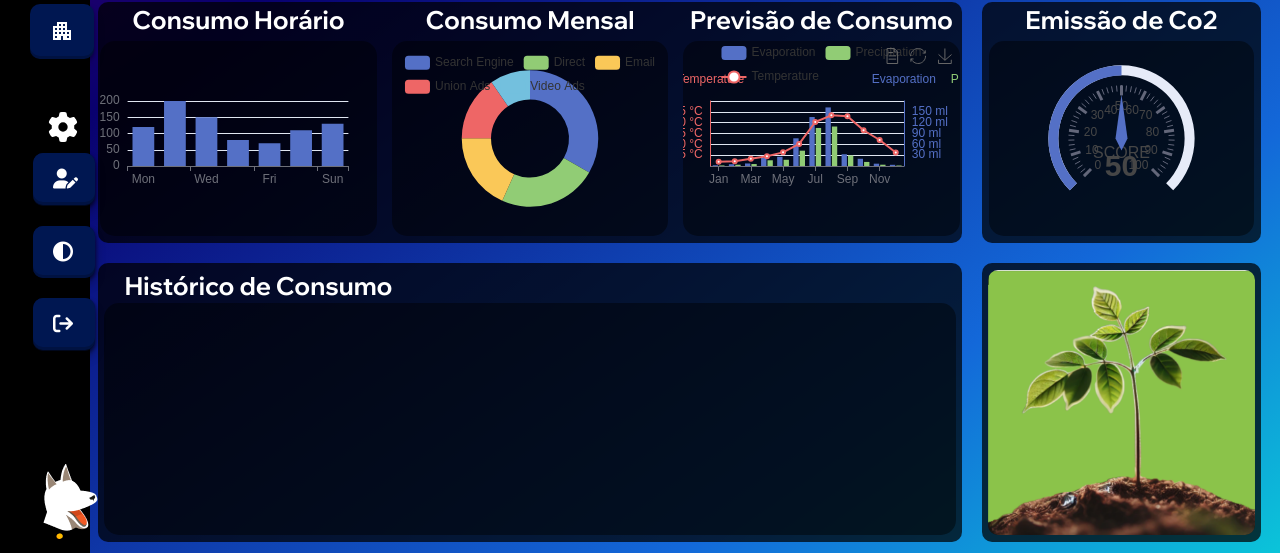
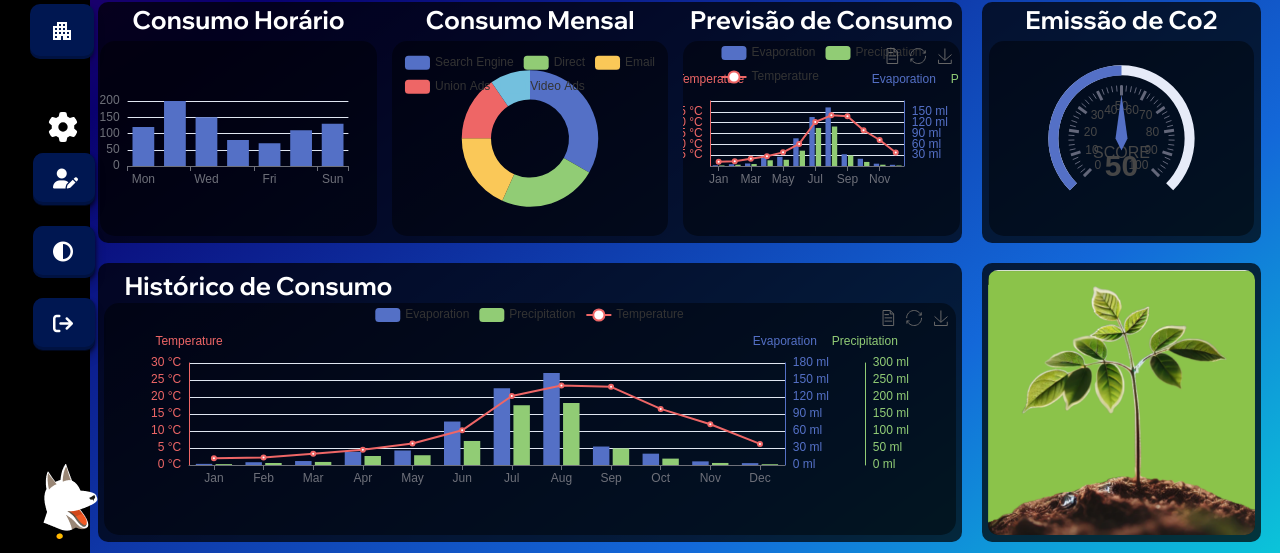
Before and after one commit to NexusEnergyy/Site-Institucional, a website: page public/NexSystem.html in a window 1280 px wide. Shown: the part 247-800 px from the top of the page. Drawn offline with nearby package versions, Linux system fonts and the light colour scheme; a web font is replaced by a local one.

Commit message:
feat: Novo gráfico na dashboard principal

```diff
--- a/public/NexSystem.html
+++ b/public/NexSystem.html
@@ -145,7 +145,7 @@
             <div class="GraphicDash">
                 <div class="historicoConsumo">
                     <div class="titleHistory">Histórico de Consumo</div>
-                    <div class="graphicHistory"></div>
+                    <div class="graphicHistory" id="historicoChart" style="width: 100%; height: 100%;"></div>
                 </div>
             </div>
             <div class="GraphicDash">
--- a/public/js/NexSystem.js
+++ b/public/js/NexSystem.js
@@ -393,3 +393,140 @@ document.addEventListener('DOMContentLoaded', function () {
       emissaoCo2Chart.resize();
     });
   });
+
+
+
+
+
+
+  // Aguarda o carregamento do DOM
+  document.addEventListener('DOMContentLoaded', function () {
+    // Inicializa o gráfico dentro do elemento com ID 'previsaoConsumoChart'
+    const historicoChart = echarts.init(document.getElementById('historicoChart'));
+
+    // Configurações do gráfico
+    const colors = ['#5470C6', '#91CC75', '#EE6666'];
+    const option = {
+      color: colors,
+      tooltip: {
+        trigger: 'axis',
+        axisPointer: {
+          type: 'cross'
+        }
+      },
+      grid: {
+        right: '20%'
+      },
+      toolbox: {
+        feature: {
+          dataView: { show: true, readOnly: false },
+          restore: { show: true },
+          saveAsImage: { show: true }
+        }
+      },
+      legend: {
+        data: ['Evaporation', 'Precipitation', 'Temperature']
+      },
+      xAxis: [
+        {
+          type: 'category',
+          axisTick: {
+            alignWithLabel: true
+          },
+          data: ['Jan', 'Feb', 'Mar', 'Apr', 'May', 'Jun', 'Jul', 'Aug', 'Sep', 'Oct', 'Nov', 'Dec']
+        }
+      ],
+      yAxis: [
+        {
+          type: 'value',
+          name: 'Evaporation',
+          position: 'right',
+          alignTicks: true,
+          axisLine: {
+            show: true,
+            lineStyle: {
+              color: colors[0]
+            }
+          },
+          axisLabel: {
+            formatter: '{value} ml'
+          }
+        },
+        {
+          type: 'value',
+          name: 'Precipitation',
+          position: 'right',
+          alignTicks: true,
+          offset: 80,
+          axisLine: {
+            show: true,
+            lineStyle: {
+              color: colors[1]
+            }
+          },
+          axisLabel: {
+            formatter: '{value} ml'
+          }
+        },
+        {
+          type: 'value',
+          name: 'Temperature',
+          position: 'left',
+          alignTicks: true,
+          axisLine: {
+            show: true,
+            lineStyle: {
+              color: colors[2]
+            }
+          },
+          axisLabel: {
+            formatter: '{value} °C'
+          }
+        }
+      ],
+      series: [
+        {
+          name: 'Evaporation',
+          type: 'bar',
+          data: [2.0, 4.9, 7.0, 23.2, 25.6, 76.7, 135.6, 162.2, 32.6, 20.0, 6.4, 3.3]
+        },
+        {
+          name: 'Precipitation',
+          type: 'bar',
+          yAxisIndex: 1,
+          data: [2.6, 5.9, 9.0, 26.4, 28.7, 70.7, 175.6, 182.2, 48.7, 18.8, 6.0, 2.3]
+        },
+        {
+          name: 'Temperature',
+          type: 'line',
+          yAxisIndex: 2,
+          data: [2.0, 2.2, 3.3, 4.5, 6.3, 10.2, 20.3, 23.4, 23.0, 16.5, 12.0, 6.2]
+        }
+      ]
+    };
+
+    // Renderiza o gráfico
+    historicoChart.setOption(option);
+
+    // Responsividade para redimensionamento da janela
+    window.addEventListener('resize', function () {
+      historicoChart.resize();
+    });
+  });
+
+
+  option = {
+    xAxis: {
+      type: 'category',
+      data: ['Mon', 'Tue', 'Wed', 'Thu', 'Fri', 'Sat', 'Sun']
+    },
+    yAxis: {
+      type: 'value'
+    },
+    series: [
+      {
+        data: [120, 200, 150, 80, 70, 110, 130],
+        type: 'bar'
+      }
+    ]
+  };
```
